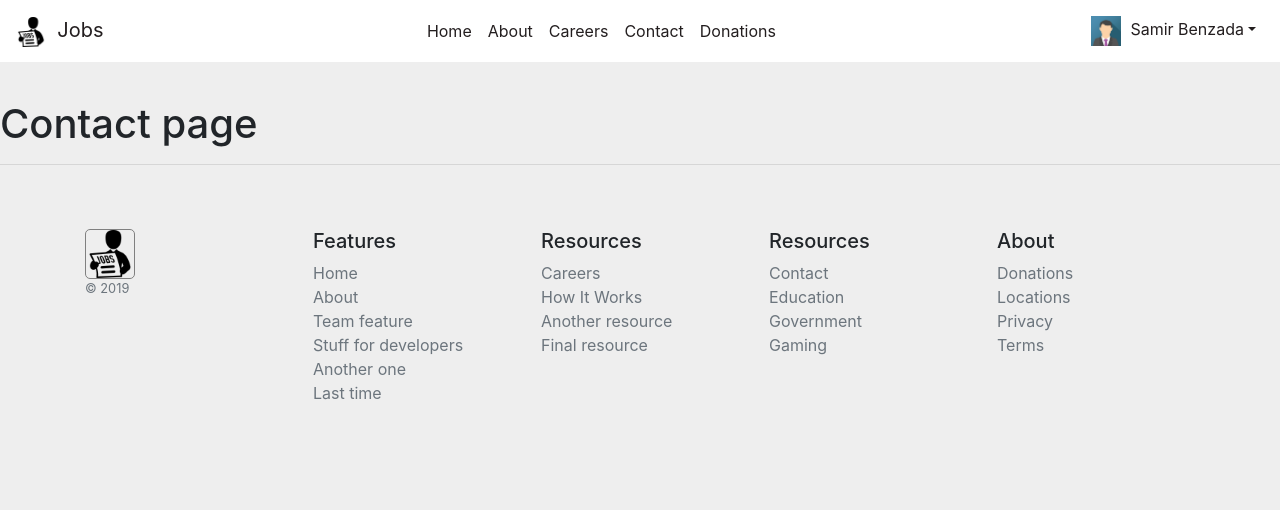
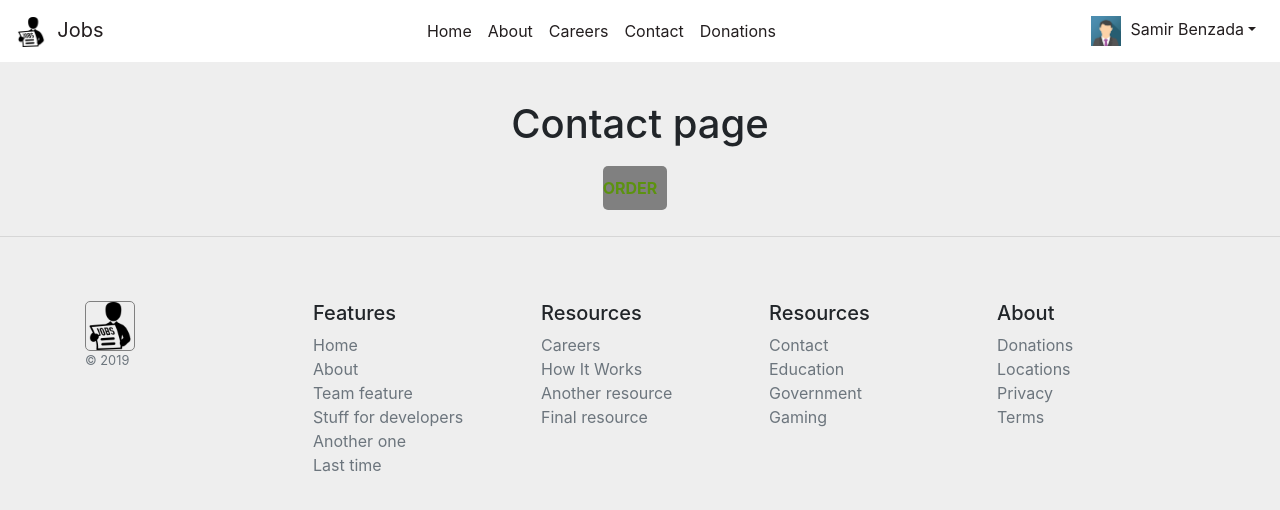
Before and after one commit to lelisloisBen/jobs, a React (Create React App) app: page /Contact in a window 1280 px wide. Shown: the top 510 px of the page. Built offline with nearby package versions, Linux system fonts and the light colour scheme.

Commit message:
UI component Button

```diff
--- /dev/null
+++ b/src/components/UI/Button.js
@@ -0,0 +1,14 @@
+import React from 'react';
+import classes from './Button.module.css';
+
+const Button = (props) => (
+    <button
+        disabled={props.disabled}
+        className={[classes.Button, classes[props.btnType]].join(' ')}
+        onClick={props.clicked}
+    >
+        {props.children}
+    </button>
+);
+
+export default Button;
--- /dev/null
+++ b/src/components/UI/Button.module.css
@@ -0,0 +1,30 @@
+.Button {
+    background-color: grey;
+    border: none;
+    border-radius: 5px;
+    color: white;
+    outline: none;
+    cursor: pointer;
+    font: inherit;
+    padding: 10px;
+    margin: 10px;
+    font-weight: bold;
+}
+
+.Button:first-of-type {
+    margin-left: 0;
+    padding-left: 0;
+}
+
+.Button:disabled {
+    color: #ccc;
+    cursor: not-allowed;
+}
+
+.Success {
+    color: #5C9210;
+}
+
+.Danger {
+    color: #944317;
+}
--- a/src/pages/Contact/Contact.js
+++ b/src/pages/Contact/Contact.js
@@ -1,9 +1,11 @@
 import React from 'react';
+import Button from '../../components/UI/Button';
 
 function Contact() {
   return (
-    <div>
+    <div className="text-center">
         <h1>Contact page</h1>
+        <Button btnType="Success" disabled={false}>ORDER</Button>
     </div>
   );
 }
```
